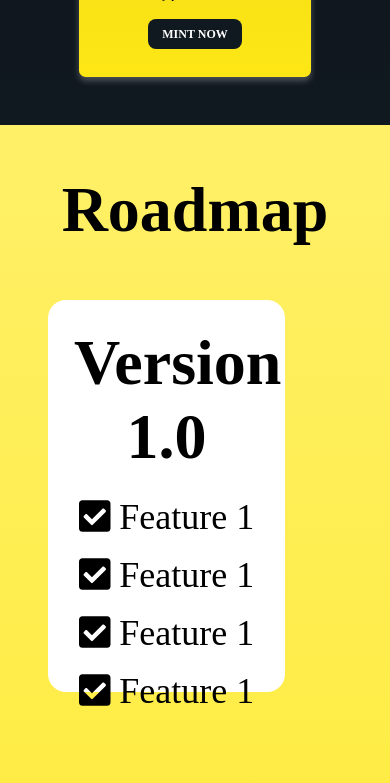
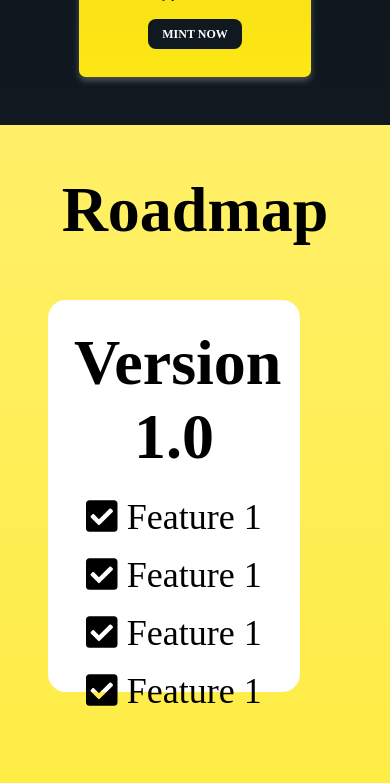
Before and after one commit to marcoruggeri/landing-page-hackaton, a React (Create React App) app: page / in a window 390 px wide. Shown: the part 2655-3438 px from the top of the page. Built offline with nearby package versions, Linux system fonts and the light colour scheme; a web font is replaced by a local one.

Commit message:
Update index.css

```diff
--- a/src/index.css
+++ b/src/index.css
@@ -322,6 +322,6 @@ Version Card
   }
 
   .versionCard {
-    width: 185px;
+    width: 200px;
   }
 }
```
